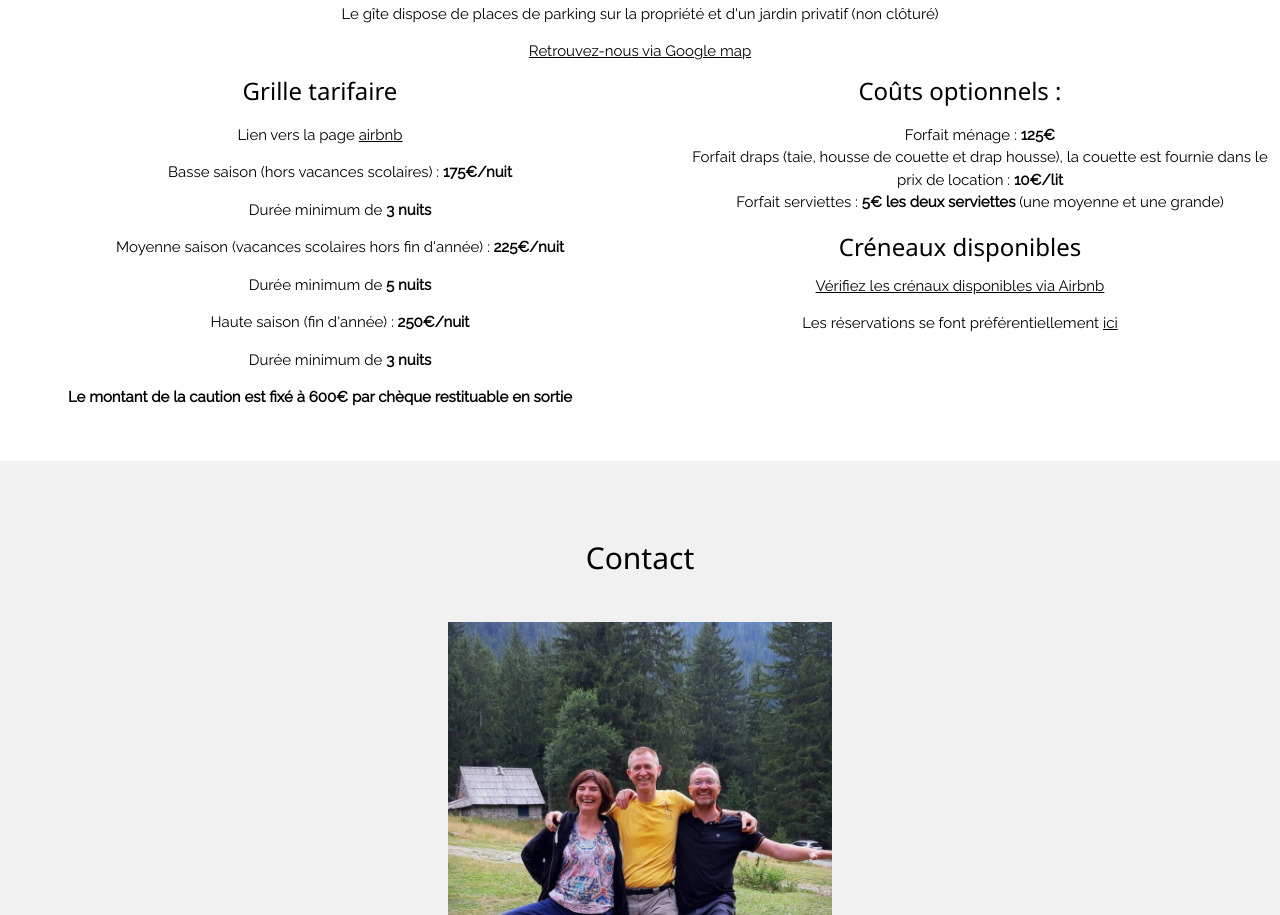
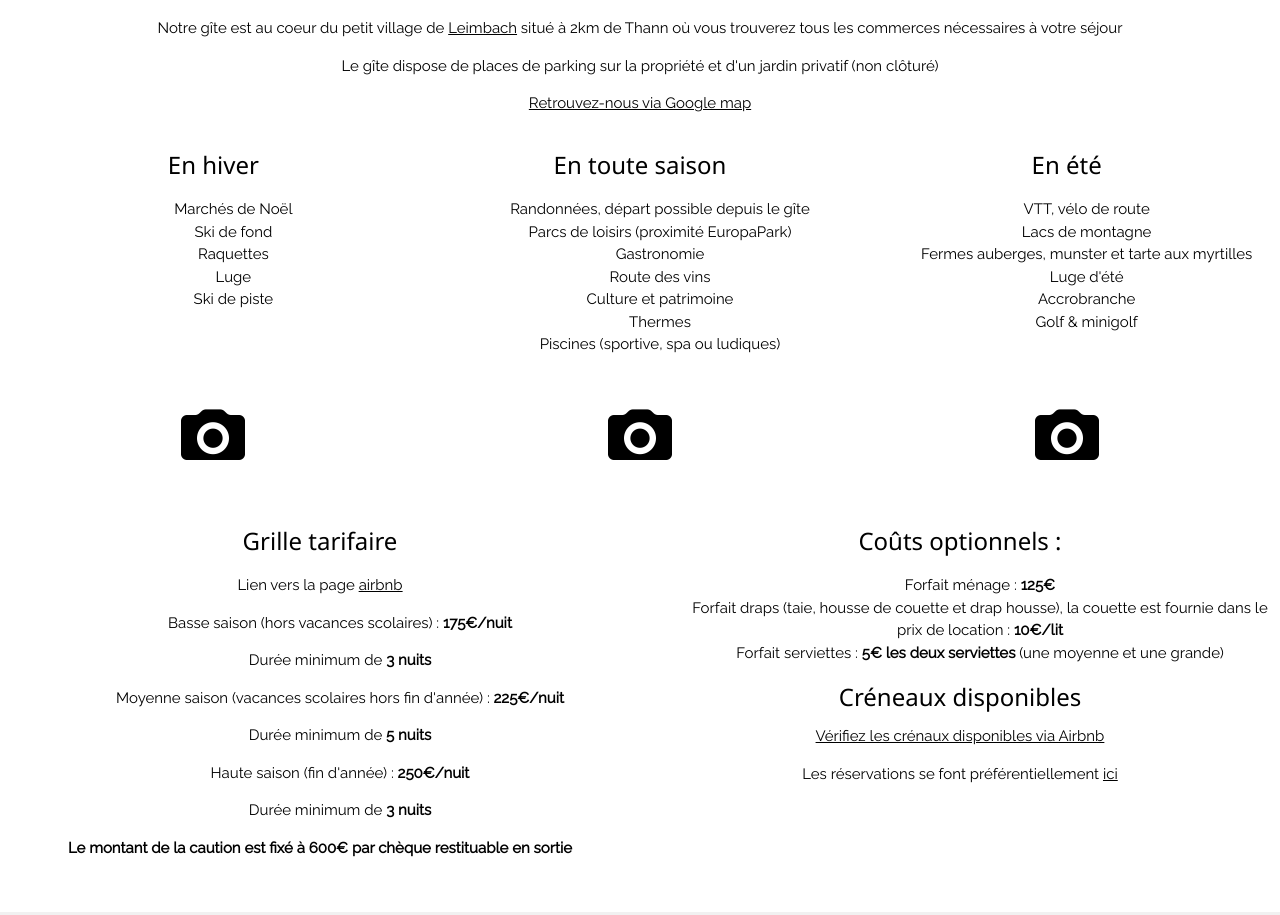
Before and after one commit to rosahiesla/rosahiesla.github.io, a plain HTML site: page index.html in a window 1280 px wide. Shown: the part 1752-2667 px from the top of the page. Drawn offline with nearby package versions, Linux system fonts and the light colour scheme.

Commit message:
add activités

```diff
--- a/index.html
+++ b/index.html
@@ -13,6 +13,7 @@
   .w3-row img {
     margin-bottom: -8px
   }
+
   ul {
     list-style-type: none;
   }
@@ -29,6 +30,7 @@
         <a href="#decriptif" class="w3-button w3-white">Descriptif</a>
         <a href="#localisation" class="w3-button w3-white">Nous trouver</a>
         <a href="#tarifs" class="w3-button w3-white">Grille tarifaire</a>
+        <a href="#activite" class="w3-button w3-white">Activités</a>
       </div>
 
       <div class="w3-quarter">
@@ -77,9 +79,9 @@
           <br>
           <ul>
             <li>3 lits doubles king-size et un canapé/lit, en chambres individuelles </li>
-        <br>
+
             <li>2x2 lits simples en chambres doubles</li>
-        <br>
+
             <li>2 lits bébés déplaçables</li>
           </ul>
         </div>
@@ -120,11 +122,61 @@
         <div class="w3-half">
           <img src="img/aerial_map.png" class="w3-image w3-padding-32">
         </div>
-      <p>Notre gîte est au coeur du petit village de <a href="https://leimbach.fr/">Leimbach</a> situé à 2km de Thann où
+        <p>Notre gîte est au coeur du petit village de <a href="https://leimbach.fr/">Leimbach</a> situé à 2km de Thann
+          où
           vous trouverez tous les commerces nécessaires à votre séjour</p>
         <p>Le gîte dispose de places de parking sur la propriété et d'un jardin privatif (non clôturé)</p>
         <a href="https://goo.gl/maps/6qVBEDwEWv8FDKdg8">Retrouvez-nous via Google map</a>
       </div>
+      <br>
+
+
+      <div id="activite" class="w3-row">
+        <div class="w3-center w3-third">
+          <h3>En hiver</h3>
+          <ul>
+            <li> Marchés de Noël </li>
+            <li> Ski de fond </li>
+            <li> Raquettes </li>
+            <li> Luge </li>
+            <li> Ski de piste </li>
+            <li>&nbsp;</li>
+            <li>&nbsp;</li>
+          </ul>
+          <img src="img/sample.png" class="w3-image w3-padding-32" width="15%" height="15%">
+
+        </div>
+        <div class="w3-center w3-third">
+          <h3>En toute saison</h3>
+          <ul>
+            <li> Randonnées, départ possible depuis le gîte</li>
+            <li> Parcs de loisirs (proximité EuropaPark) </li>
+            <li> Gastronomie </li>
+            <li> Route des vins </li>
+            <li> Culture et patrimoine </li>
+            <li> Thermes </li>
+            <li> Piscines (sportive, spa ou ludiques) </li>
+
+          </ul>
+          <img src="img/sample.png" class="w3-image w3-padding-32" width="15%" height="15%">
+        </div>
+        <div class="w3-center w3-third">
+          <h3>En été</h3>
+          <ul>
+            <li> VTT, vélo de route </li>
+            <li> Lacs de montagne </li>
+            <li> Fermes auberges, munster et tarte aux myrtilles </li>
+            <li> Luge d'été </li>
+            <li> Accrobranche </li>
+            <li> Golf & minigolf </li>
+            <li>&nbsp;</li>
+
+          </ul>
+          <img src="img/sample.png" class="w3-image w3-padding-32" width="15%" height="15%">
+        </div>
+      </div>
+      <br>
+
       <div class="w3-row">
         <div class="w3-half">
           <h3 id="tarifs">Grille tarifaire</h3>
```
Lines whose indentation alone changed are shown as unchanged.
